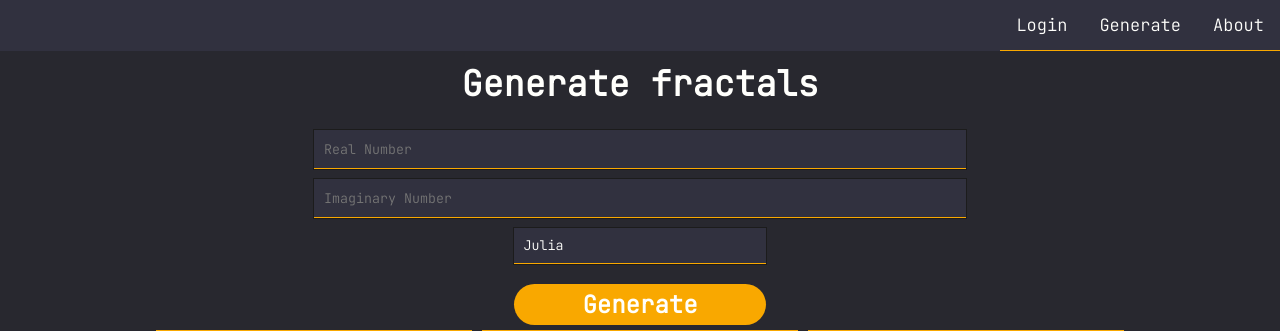
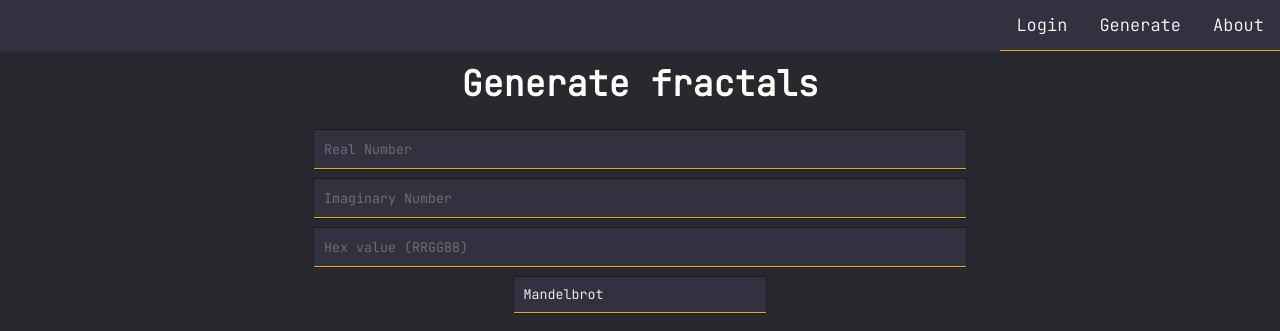
Before and after one commit to silvanias/Julia, a Flask app: page /gen in a window 1280 px wide. Shown: the top 331 px of the page. Run offline with Flask 3, Linux system fonts and the light colour scheme; the visitor is signed in with stand-in values (Sample User, id 1).

Commit message:
add rgb input field

```diff
--- a/juliaapp/routes.py
+++ b/juliaapp/routes.py
@@ -10,12 +10,11 @@
 import matplotlib
 matplotlib.use('agg')
 import matplotlib.pyplot as plt
-import random
 
 
 blueprint = Blueprint('routes', __name__)
 
-sets = ['julia', 'mandelbrot']
+sets = ['mandelbrot', 'julia']
 
 @blueprint.route('/')
 def landing():
@@ -102,8 +101,12 @@
         # TODO: dont allow empty form (add checks)
         realnum = request.form.get('realnum')
         imagnum = request.form.get('imagnum')
+        hexval = request.form.get('hexval')
+        if len(hexval) < 6 or len(hexval) > 6:
+            raise Exception('Please enter a valid hex value')
+
         chosenSet = request.form.get('sets')
-        print(chosenSet,imagnum,realnum)
+        print(chosenSet,imagnum,realnum,hexval)
         flash('Form submitted', category='success')
         return render_template('gen.html', sets=sets)
 
--- a/juliaapp/templates/gen.html
+++ b/juliaapp/templates/gen.html
@@ -11,6 +11,9 @@
         </div>
         <div class="form-element">
             <input type="number" name="imagnum" id="imagnum" placeholder="Imaginary Number">
+        </div>
+        <div class="form-element">
+            <input type="number" name="hexval" id="hexval" placeholder="Hex value (RRGGBB)">
         </div>
         <div>
             <select name="sets" id="sets">
```
